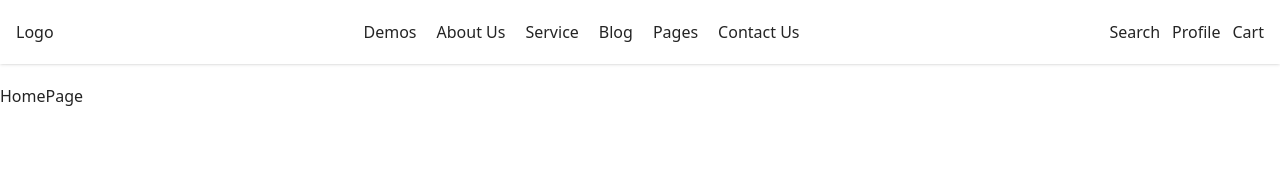
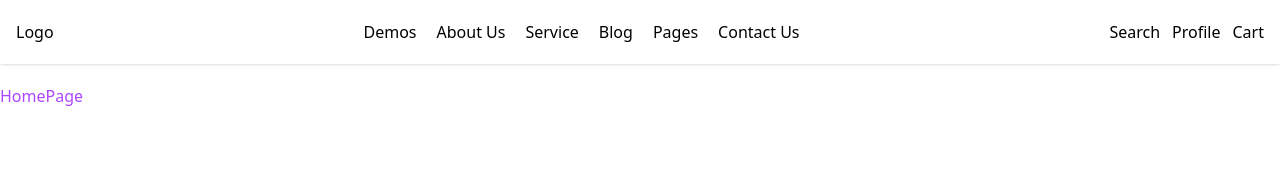
Before and after one commit to ashishthomas/Kira-Beauty-Ecommerce, a React (Vite) app: page /home in a window 1280 px wide. Shown: the top 174 px of the page. Built offline with nearby package versions, Linux system fonts and the light colour scheme.

Commit message:
Installed Tailwind css | Added Readme.md file

```diff
--- a/index.html
+++ b/index.html
@@ -3,7 +3,6 @@
   <head>
     <meta charset="UTF-8" />
     <link rel="icon" type="image/svg+xml" href="/vite.svg" />
-    <script src="https://cdn.jsdelivr.net/npm/@tailwindcss/browser@4"></script>
     <meta name="viewport" content="width=device-width, initial-scale=1.0" />
     <title>Beauty Shop</title>
   </head>
--- a/package.json
+++ b/package.json
@@ -3,6 +3,7 @@
   "private": true,
   "version": "0.0.0",
   "type": "module",
+  "owner": "Sukanta B",
   "scripts": {
     "dev": "vite",
     "build": "tsc -b && vite build",
@@ -14,11 +15,13 @@
     "@emotion/styled": "^11.14.0",
     "@mui/material": "^7.0.2",
     "@reduxjs/toolkit": "^2.6.1",
+    "@tailwindcss/vite": "^4.1.4",
     "react": "^19.0.0",
     "react-dom": "^19.0.0",
     "react-redux": "^9.2.0",
     "react-router": "^7.5.0",
-    "sass": "^1.86.3"
+    "sass": "^1.86.3",
+    "tailwindcss": "^4.1.4"
   },
   "devDependencies": {
     "@eslint/js": "^9.21.0",
--- /dev/null
+++ b/src/index.css
@@ -0,0 +1 @@
+@import "tailwindcss";
--- a/src/index.scss
+++ /dev/null
@@ -1,39 +0,0 @@
-/* Default styles (usually light or neutral) */
-:root {
-  --bg-color: #ffffff;
-  --text-color: #242424;
-
-  line-height: 1.5;
-  font-weight: 400;
-  color-scheme: light dark;
-  font-family: system-ui, Avenir, Helvetica, Arial, sans-serif;
-}
-
-body {
-  margin:0;
-  min-height: 100vh;
-  background-color: var(--bg-color);
-  color: var(--text-color);
-}
-
-// @media (prefers-color-scheme: light) {
-//   :root {
-//     color: #213547;
-//     background-color: #ffffff;
-//   }
-// }
-// /* Dark mode overrides */
-// @media (prefers-color-scheme: dark) {
-//   :root {
-//     --bg-color: #121212;
-//     --text-color: #f1f1f1;
-//   }
-// }
-
-// /* Light mode overrides (optional) */
-// @media (prefers-color-scheme: light) {
-//   :root {
-//     --bg-color: #ffffff;
-//     --text-color: #000000;
-//   }
-// }
--- a/src/main.tsx
+++ b/src/main.tsx
@@ -1,6 +1,6 @@
 import { StrictMode } from "react";
 import { createRoot } from "react-dom/client";
-import "./index.scss";
+import "./index.css";
 import App from "./App.tsx";
 import { Provider } from "react-redux";
 import { store } from "./app/Store.tsx";
--- a/src/pages/Home/HomePage.tsx
+++ b/src/pages/Home/HomePage.tsx
@@ -2,7 +2,7 @@ import React from 'react'
 
 const HomePage = () => {
   return (
-    <div>HomePage</div>
+    <div className='text-purple-500'>HomePage</div>
   )
 }
 
--- a/vite.config.ts
+++ b/vite.config.ts
@@ -1,6 +1,7 @@
 import { defineConfig } from 'vite'
 import react from '@vitejs/plugin-react'
+import tailwindcss from "@tailwindcss/vite"
 
 export default defineConfig({
-  plugins: [react(),],
+  plugins: [react(),tailwindcss()],
 })
```
Also changed, not shown: 1 other file (tests, documents, lock files or other folders).
